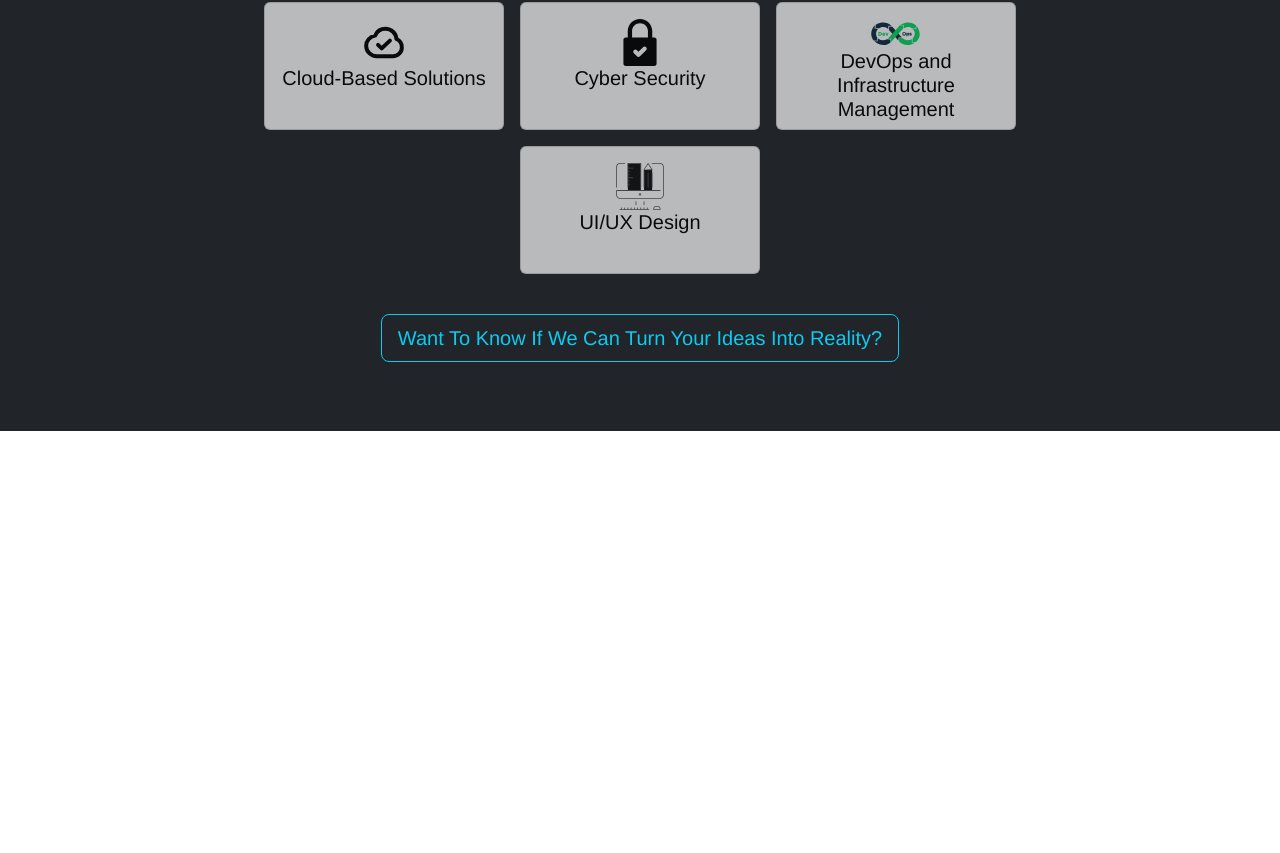
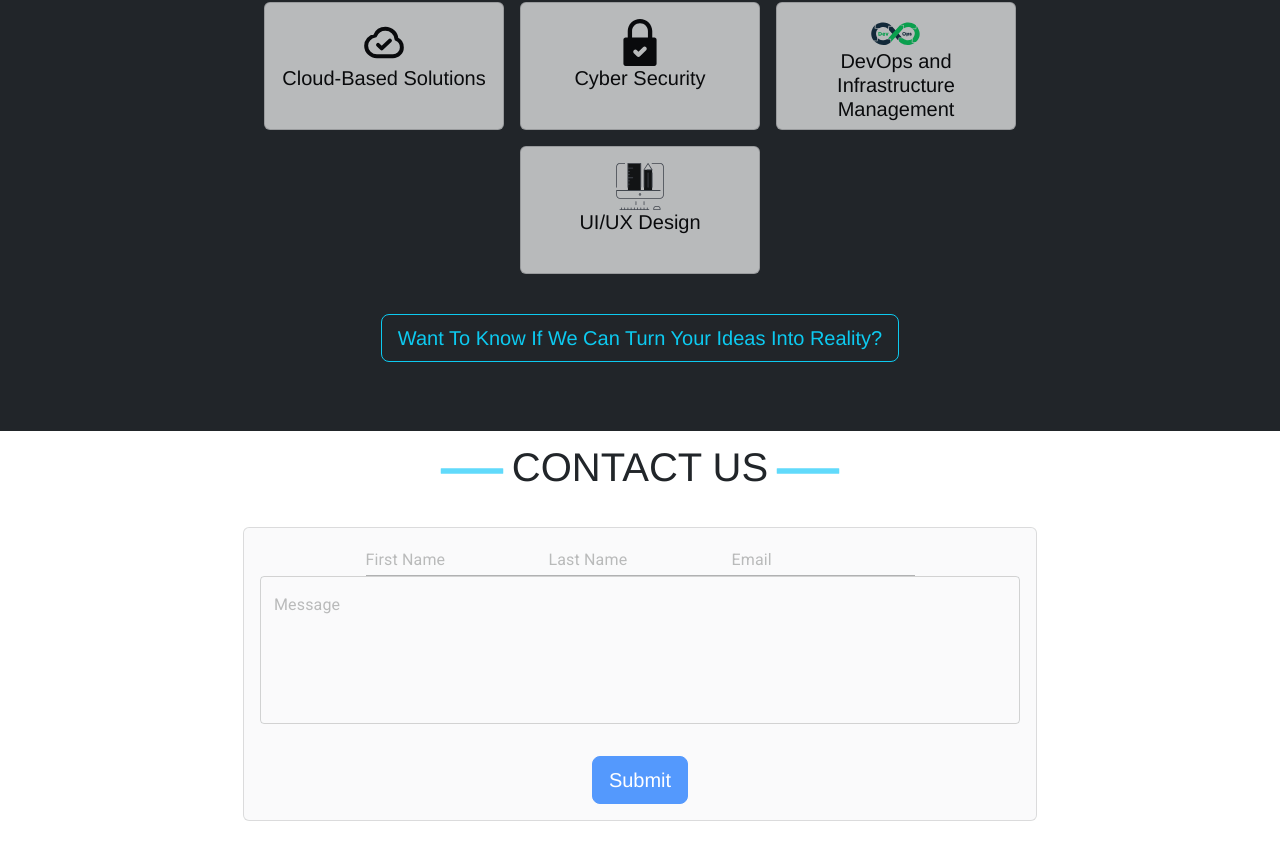
Before and after one commit to theiceoan/fraction, a React (Create React App) app in the folder client/: page / in a window 1280 px wide. Shown: the part 2096-2949 px from the top of the page. Before the commit the page ends 2527 px from the top, so only its background shows below. Built offline with nearby package versions, Linux system fonts and the light colour scheme.

Commit message:
contact us section

```diff
--- a/client/src/App.tsx
+++ b/client/src/App.tsx
@@ -3,8 +3,9 @@ import './App.css';
 import { Header } from './header/Header';
 import { LandingContent } from './landing-content/LandingContent';
 import { OurClients } from './our-clients/OurClients';
-import { WaitingList } from './waiting-list/WaitingList';
+import { WaitingList } from './forms/waiting-list/WaitingList';
 import { WhatWeDo } from './what-we-do/WhatWeDo';
+import { ContactUs } from './forms/contact-us/ContactUs';
 
 function App() {
   const [modalShow, setModalShow] = useState<boolean>(false);
@@ -31,6 +32,7 @@ function App() {
         <section id='what-we-do'>
           <WhatWeDo openModal={handleOpenModal} />
         </section>
+        <ContactUs />
       </main>
     </div>
   );
--- /dev/null
+++ b/client/src/forms/contact-us/ContactUs.css
@@ -0,0 +1,17 @@
+.contact-us-container {
+	background-color: white;
+}
+
+.form-container {
+  display: flex;
+  flex-direction: column; /* Stack inputs vertically */
+	justify-content: center;
+	align-items: center;
+  gap: 1rem; /* Space between the inputs */
+}
+
+.contact-us.button {
+  margin: 1em 0em;
+  display: flex;
+  justify-content: center;
+}
--- /dev/null
+++ b/client/src/forms/contact-us/ContactUs.tsx
@@ -0,0 +1,98 @@
+import { ChangeEvent, FormEvent, useState } from 'react';
+import './ContactUs.css';
+import { Input, TextField } from '@mui/material';
+import { Button, Card } from 'react-bootstrap';
+import { Line } from '../../Line';
+
+interface FormInput {
+	firstName: string;
+	lastName: string;
+	email: string;
+	message: string;
+}
+
+const encode = (data:any) => {
+	return Object.keys(data)
+			.map(key => encodeURIComponent(key) + "=" + encodeURIComponent(data[key]))
+			.join("&");
+}
+
+export const ContactUs = () => {
+	const [formInput, setFormInput] = useState<FormInput>({
+    firstName: '',
+    lastName: '',
+    email: '',
+		message: ''
+  });
+
+	const handleFormInput = (e:ChangeEvent<HTMLInputElement>) => {
+		const {name, value} = e.target;
+
+		setFormInput(prevState => ({
+			...prevState,
+			[name]: value,
+		}));
+	}
+
+	const handleFormSubmit = async (e:FormEvent) => {
+		e.preventDefault();
+		const response = await fetch("/", {
+			method: "POST",
+			headers: { "Content-Type": "application/x-www-form-urlencoded" },
+			body: encode({ "form-name": "contact-us", ...formInput })
+		})
+		if (response.ok) {
+			setFormInput({
+				firstName: '',
+				lastName: '',
+				email: '',
+				message: ''
+			})
+		} else {
+			console.log('handle failure')
+		}
+		// console.log(formInput);
+	}
+	return (
+		<div className='contact-us-container'>
+			<div className='title-with-lines'>
+						<Line />
+						<h1>CONTACT US</h1>
+						<Line />
+					</div>
+			<form name="contact-us" method="POST" data-netlify="true">
+					<input type="hidden" name="form-name" value="contact-us" />
+					<div onChange={handleFormInput} className="form-container">
+						<Card bg='light' text='black' style={{ opacity: '0.7' }}>
+								<Card.Body>
+								<Input
+									name="firstName" value={formInput.firstName}
+									placeholder="First Name"
+								/>
+								<Input
+									name="lastName" value={formInput.lastName}
+									placeholder="Last Name"
+								/>
+								<Input
+									name="email" value={formInput.email} type="email"
+									placeholder="Email"
+								/>
+								<TextField
+									name="message"
+									value={formInput.message}
+									placeholder="Message"
+									multiline
+									rows={5}          // Number of visible text lines
+									fullWidth         // Makes the text area full width
+									variant="outlined"  // Optional: adds a border around the textarea
+								/>
+								</Card.Body>
+								<div className='contact-us button'>
+									<Button size='lg' onSubmit={handleFormSubmit} type="submit">Submit</Button>
+								</div>
+						</Card>
+					</div>
+				</form>
+		</div>
+	)
+}
```
Also changed, not shown: client/src/forms/waiting-list/WaitingList.css (renamed from client/src/waiting-list/WaitingList.css), client/src/forms/waiting-list/WaitingList.tsx (renamed from client/src/waiting-list/WaitingList.tsx).
